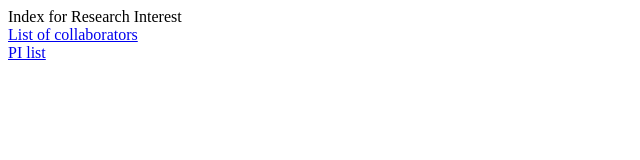
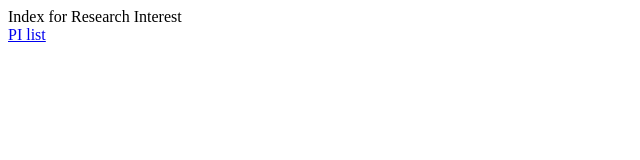
Before and after one commit to Trismegistus3/Student-Research-Overview, a plain HTML site: page index.html in a window 1280 px wide. Shown: the whole page, without its empty margins (0-640 px from the left). Drawn offline with Linux system fonts and the light colour scheme.

Commit message:
Update index.html

```diff
--- a/index.html
+++ b/index.html
@@ -6,7 +6,6 @@
   </head>
   <body>
     Index for Research Interest <br>
-    <a href="collaborators.html"> List of collaborators </a href><br>
     <a href="PI.html"> PI list </a href><br>
   </body>
 </html>
```
